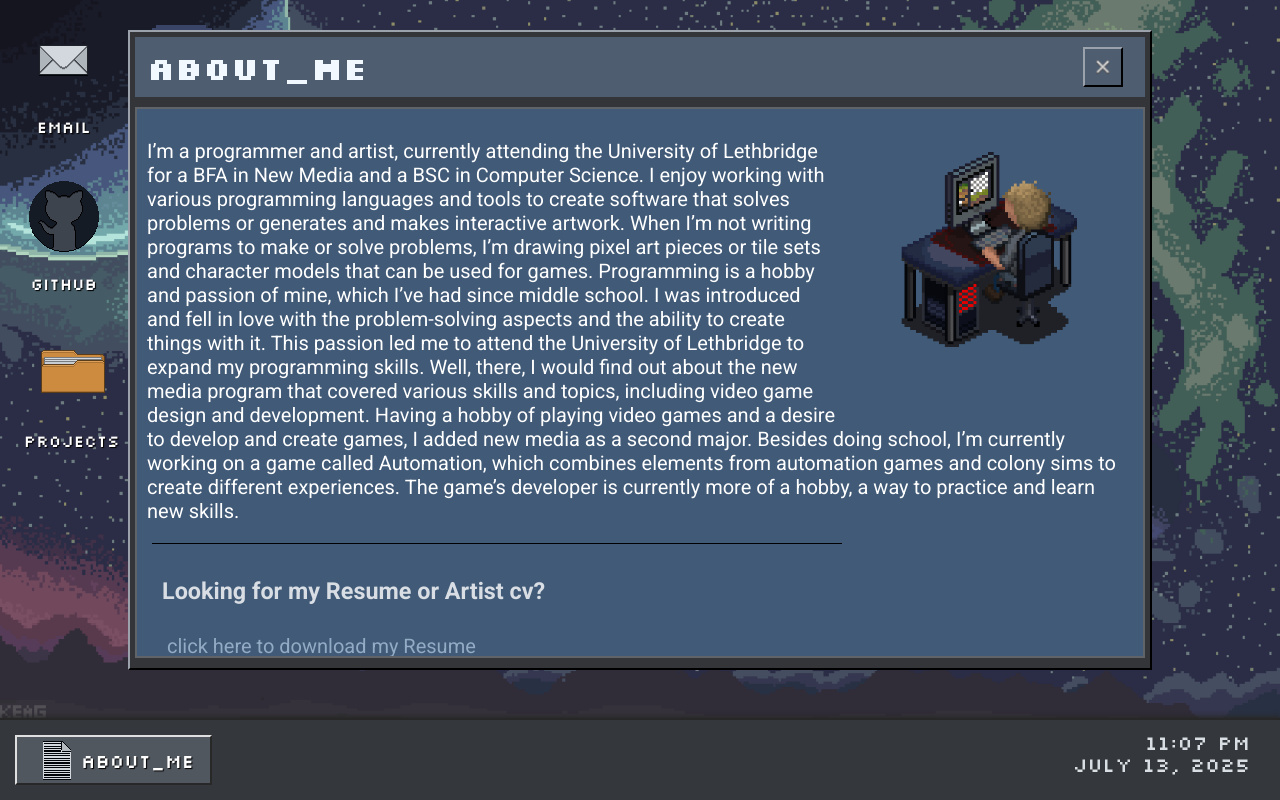
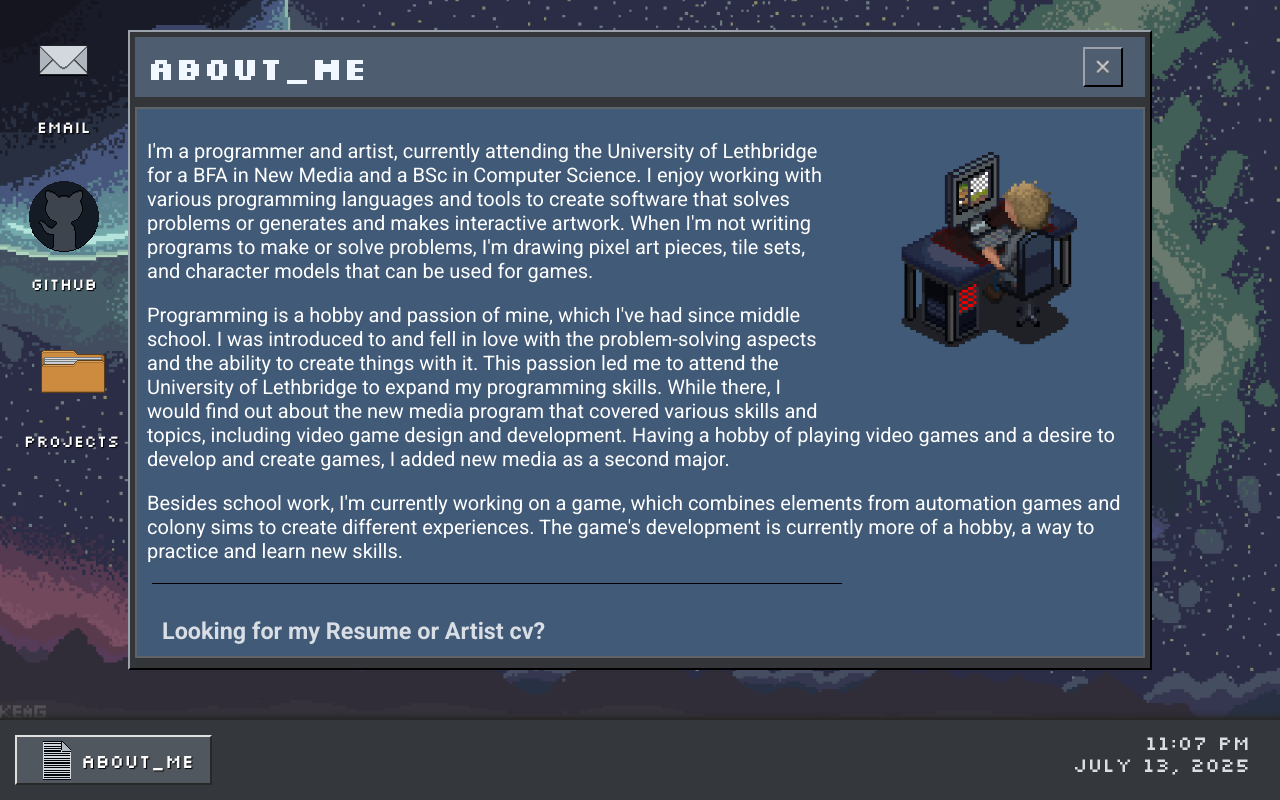
Before and after one commit to KeaganRieder/Portfolio, a React (Vite) app: page / in a window 1280 px wide. Both pictures are taken after a click on the button "About_Me". Built offline with nearby package versions, Linux system fonts and the light colour scheme; a web font is replaced by a local one.

Commit message:
fixed bio and artist statement

```diff
--- a/src/components/about_me/AboutMe.tsx
+++ b/src/components/about_me/AboutMe.tsx
@@ -22,9 +22,11 @@ const AboutMe: React.FC = () => {
         <>
             <img className='profile-pic' src={profilePic} alt='profile'></img>
 
-            <p >
-                {Biography}
-            </p>
+            <div>
+                {Biography.split('\n\n').map((paragraph, index) => (
+                    <p key={index}>{paragraph}</p>
+                ))}
+            </div>
 {/* todo add contact info */}
             <JobMaterials />
 
@@ -44,10 +46,11 @@ const AboutMe: React.FC = () => {
                 </ul>
             </div>
             <h2 className='about-me-header'> Artist Statement </h2>
-            <p>
-
-                {ArtistStatement}
-            </p>
+            <div>
+                {ArtistStatement.split('\n\n').map((paragraph, index) => (
+                    <p key={index}>{paragraph}</p>
+                ))}
+            </div>
 
         </>
     );
--- a/src/components/about_me/Content.ts
+++ b/src/components/about_me/Content.ts
@@ -1,7 +1,20 @@
-export const Biography: string = `I’m a programmer and artist, currently attending the University of Lethbridge for a BFA in New Media and a BSC in Computer Science. I enjoy working with various programming languages and tools to create software that solves problems or generates and makes interactive artwork. When I’m not writing programs to make or solve problems, I’m drawing pixel art pieces or tile sets and character models that can be used for games. Programming is a hobby and passion of mine, which I’ve had since middle school. I was introduced and fell in love with the problem-solving aspects and the ability to create things with it. This passion led me to attend the University of Lethbridge to expand my programming skills. Well, there, I would find out about the new media program that covered various skills and topics, including video game design and development. Having a hobby of playing video games and a desire to develop and create games, I added new media as a second major. Besides doing school, I’m currently working on a game called Automation, which combines elements from automation games and colony sims to create different experiences. The game’s developer is currently more of a hobby, a way to practice and learn new skills.`;
-export const ArtistStatement: string = `I strive to blend digital art and code to create interactive works that offer unique experiences. The programming side of my work spans from generating pixel art pieces and digital illustrations to creating procedural systems that bring something entirely new from randomness.
-One of my main inspirations is the challenge of deriving meaning from the unpredictable. By embracing semi- or fully-randomized elements, I aim to create pieces with an ever-evolving nature, inviting viewers to experience something fresh with each interaction. Adding interactivity through code allows the work to respond dynamically to each viewer, making every encounter distinct and personal.
-`
+export const Biography: string = `I'm a programmer and artist, currently attending the University of Lethbridge for a BFA in New Media and a BSc in Computer Science.
+I enjoy working with various programming languages and tools to create software that solves problems or generates and makes interactive artwork.
+When I'm not writing programs to make or solve problems, I'm drawing pixel art pieces, tile sets, and character models that can be used for games.
+
+Programming is a hobby and passion of mine, which I've had since middle school. I was introduced to and fell in love with the problem-solving aspects and the ability to create things with it.
+This passion led me to attend the University of Lethbridge to expand my programming skills. While there, I would find out about the new media program that covered various skills and topics, including video game design and development.
+Having a hobby of playing video games and a desire to develop and create games, I added new media as a second major.
+
+Besides school work, I'm currently working on a game, which combines elements from automation games and colony sims to create different experiences.
+The game's development is currently more of a hobby, a way to practice and learn new skills.`;
+
+export const ArtistStatement: string = `I strive to blend digital art and code to create interactive works that offer unique experiences.
+The programming side of my work spans from generating pixel art pieces and digital illustrations to creating procedural systems that bring something entirely new from randomness.
+
+One of my main inspirations is the challenge of deriving meaning from the unpredictable. By embracing semi- or fully-randomized elements, I aim to create pieces with an ever-evolving nature, inviting viewers to experience something fresh with each interaction.
+Adding interactivity through code allows the work to respond dynamically to each viewer, making every encounter distinct and personal.`;
+
 const Skills = [
     {
         category: "Languages",
```
